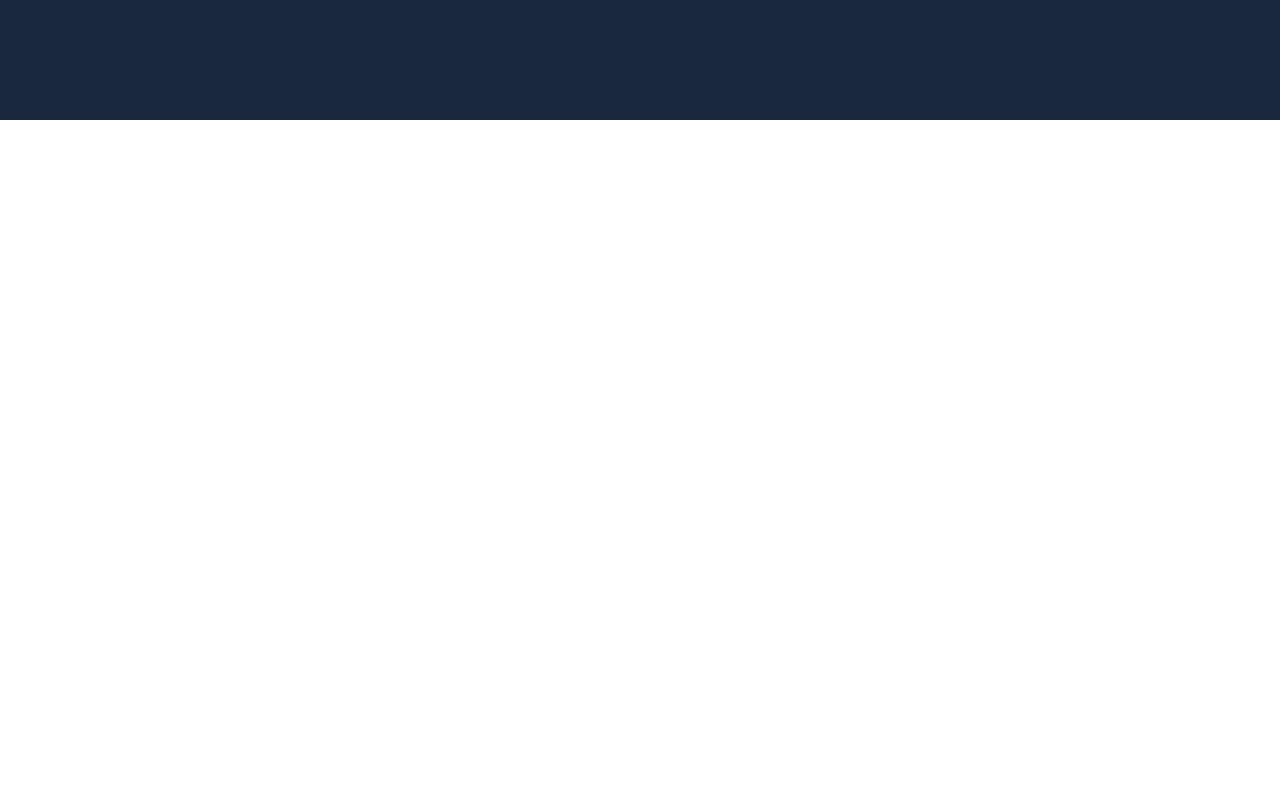
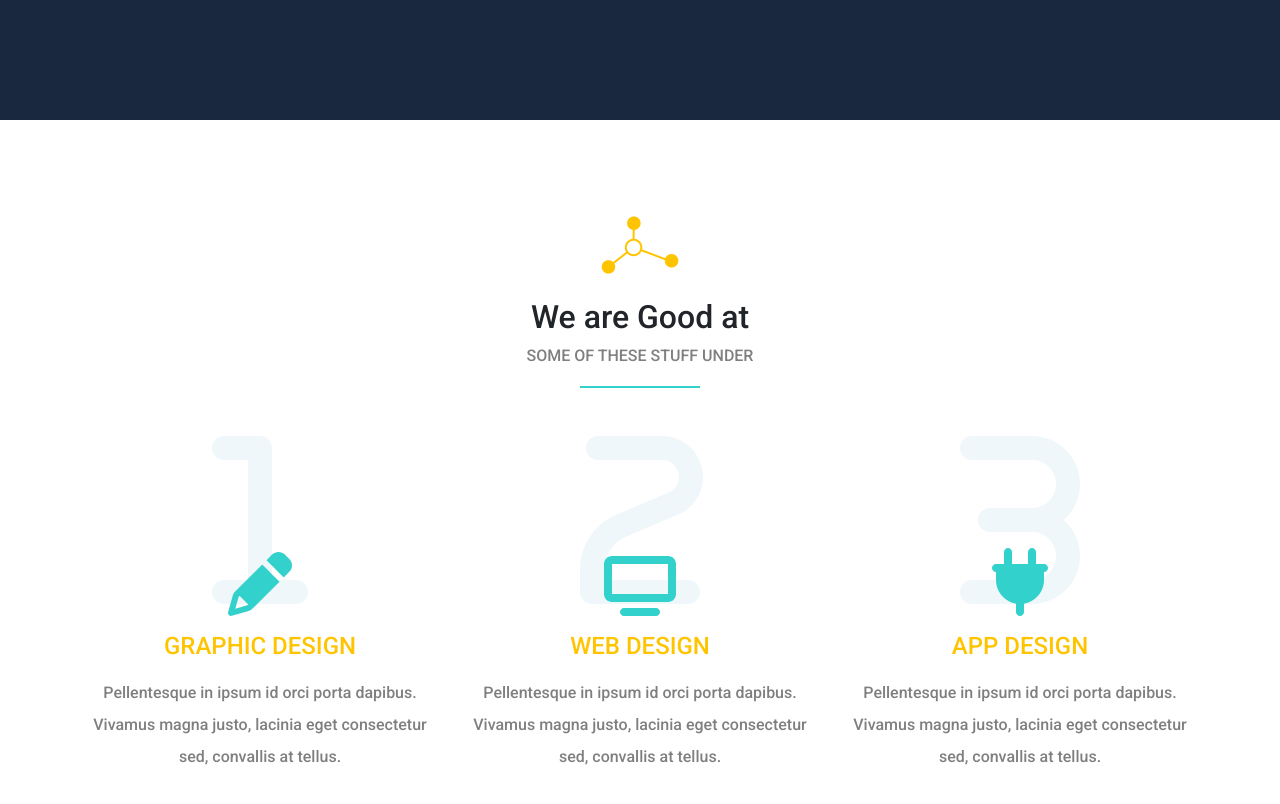
Before and after one commit to moalaacs/Bondi, a plain HTML site: page index.html in a window 1280 px wide. Shown: the part 680-1484 px from the top of the page. Drawn offline with Linux system fonts and the light colour scheme.

Commit message:
Create features section

```diff
--- a/css/bondi.css
+++ b/css/bondi.css
@@ -3,15 +3,26 @@
   --teal-color: #33d1cc;
   --red-color: #ff3150;
   --yellow-color: #ffc400;
+  --section-color: #eff7fa;
 }
 body {
-  font-family: 'Roboto', sans-serif;
+  font-family: "Roboto", sans-serif;
   height: 5000px;
 }
 .main-btn {
   background-color: var(--red-color);
   color: var(--yellow-color);
   padding: 0.5rem 1rem;
+}
+.main-title::after {
+  content: "";
+  width: 120px;
+  height: 2px;
+  background-color: var(--teal-color);
+  position: absolute;
+  bottom: -20px;
+  left: 50%;
+  transform: translateX(-50%);
 }
 /* Start Navbar */
 .navbar {
@@ -46,3 +57,23 @@ body {
   min-height: calc(100vh - 72px);
 }
 /* End Landing */
+/* Start Features */
+.features .icon-holder {
+  height: 200px;
+}
+.features .icon-holder svg {
+  left: 50%;
+  transform: translateX(-50%);
+}
+.features .icon-holder .number {
+  font-size: 12rem;
+  color: var(--section-color);
+}
+.features .icon-holder .icon {
+  font-size: 4rem;
+  color: var(--teal-color);
+}
+.features .feat h4 {
+  color: var(--yellow-color);
+}
+/* End Features */
--- a/index.html
+++ b/index.html
@@ -53,6 +53,50 @@
       <a class="btn rounded-pill main-btn" href="#">Get Started</a>
     </div>
   </div>
+  <div class="features text-center pt-5 pb-5">
+    <div class="container">
+      <div class="main-title mt-5 mb-5 position-relative">
+        <img class="mb-4" src="assets/title.png" alt="">
+        <h2>We are Good at</h2>
+        <p class="text-black-50 text-uppercase">Some Of These Stuff Under</p>
+      </div>
+      <div class="row">
+        <div class="col-md-6 col-lg-4">
+          <div class="feat">
+            <div class="icon-holder position-relative">
+              <i class="fa-solid fa-1 position-absolute bottom-0 number"></i>
+              <i class="fa-solid fa-pencil position-absolute bottom-0 icon"></i>
+            </div>
+            <h4 class="mb-3 mt-3 text-uppercase">Graphic Design</h4>
+            <p class="text-black-50 lh-lg">Pellentesque in ipsum id orci porta dapibus. Vivamus magna justo, lacinia eget consectetur sed, convallis at tellus.
+            </p>
+          </div>
+        </div>
+        <div class="col-md-6 col-lg-4">
+          <div class="feat">
+            <div class="icon-holder position-relative">
+              <i class="fa-solid fa-2 position-absolute bottom-0 number"></i>
+              <i class="fa-solid fa-tv position-absolute bottom-0 icon"></i>
+            </div>
+            <h4 class="mb-3 mt-3 text-uppercase">Web Design</h4>
+            <p class="text-black-50 lh-lg">Pellentesque in ipsum id orci porta dapibus. Vivamus magna justo, lacinia eget consectetur sed, convallis at tellus.
+            </p>
+          </div>
+        </div>
+        <div class="col-md-6 col-lg-4">
+          <div class="feat">
+            <div class="icon-holder position-relative">
+              <i class="fa-solid fa-3 position-absolute bottom-0 number"></i>
+              <i class="fa-solid fa-plug position-absolute bottom-0 icon"></i>
+            </div>
+            <h4 class="mb-3 mt-3 text-uppercase">App Design</h4>
+            <p class="text-black-50 lh-lg">Pellentesque in ipsum id orci porta dapibus. Vivamus magna justo, lacinia eget consectetur sed, convallis at tellus.
+            </p>
+          </div>
+        </div>
+      </div>
+    </div>
+  </div>
   <script src="js/bootstrap.bundle.min.js"></script>
   <script src="js/all.min.js"></script>
 </body>
```
